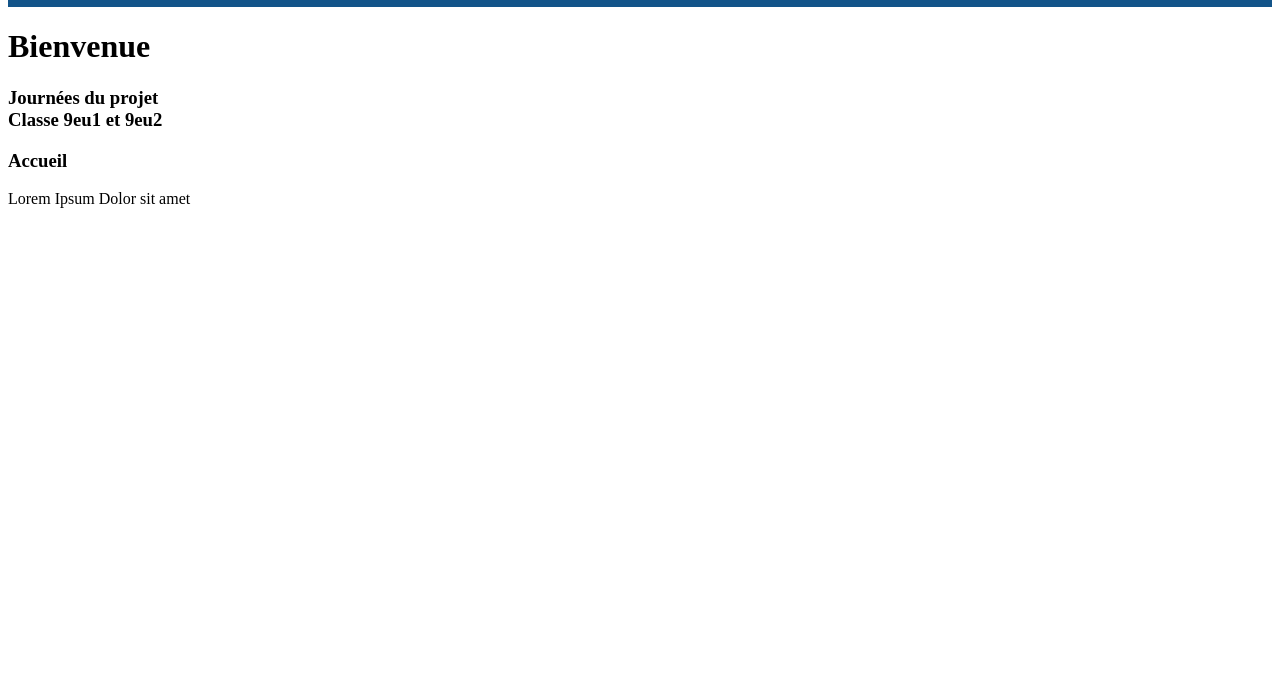
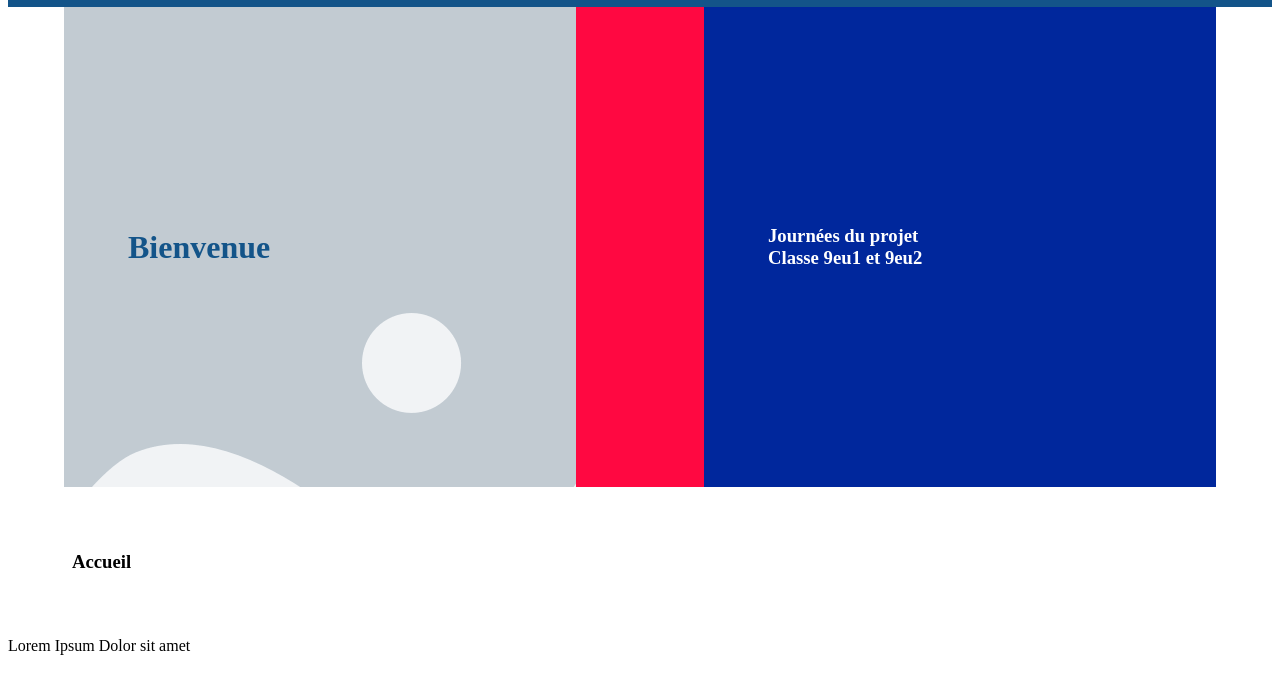
Before and after one commit to 2018eu1/2018eu1.github.io, a plain HTML site: page index.html in a window 1280 px wide. Shown: the part 51-740 px from the top of the page. Drawn offline with Linux system fonts and the light colour scheme.

Commit message:
Link new indexstyle.css file

```diff
--- a/index.html
+++ b/index.html
@@ -14,6 +14,8 @@
     <!-- Stylesheet-Links -->
     <link rel="stylesheet" href="style/style.css">
     <link rel="stylesheet" href="style/navbar.css">
+
+    <link rel="stylesheet" href="style/indexstyle.css">
 
   </head>
 
```
